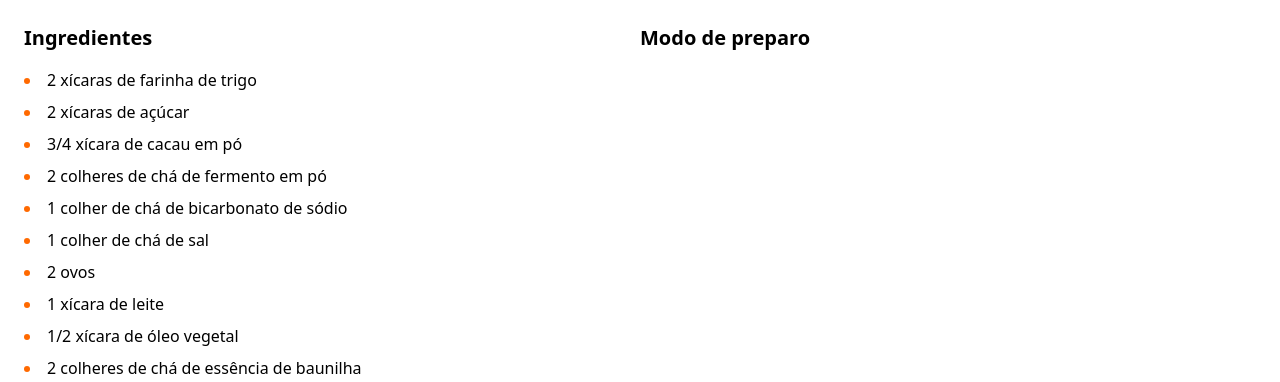
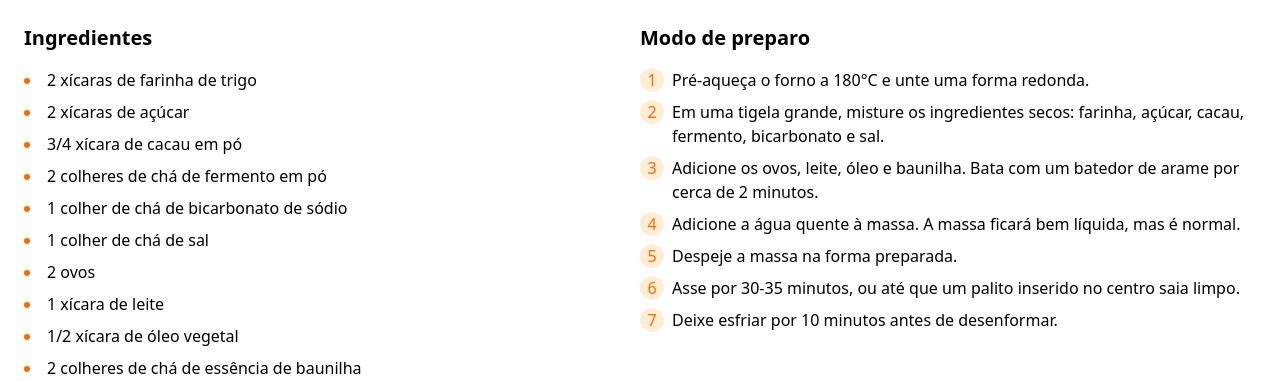
Before and after one commit to enriquemantovani/Site--receitas, a Next.js app: page /receitas/1 in a window 1280 px wide. Shown: the part 693-1075 px from the top of the page. Built offline with nearby package versions, Linux system fonts and the light colour scheme.

Commit message:
feat componentes das instrucoes de preparo

```diff
--- a/src/app/receitas/[id]/page.tsx
+++ b/src/app/receitas/[id]/page.tsx
@@ -1,4 +1,5 @@
 import InfoPill from "@/components/InfoPill";
+import PreparationStep from "@/components/PreparationStep";
 import { recipes } from "@/lib/data";
 import { ChevronLeft } from "lucide-react";
 import Image from "next/image";
@@ -22,7 +23,7 @@
     return (
         <main className="flex-grow py-8">
             <div className="container mx-auto ">
-                <Link className="flex text-orange-500 hover:text-orange-700 mb-6" href="receitas">
+                <Link className="flex text-orange-500 hover:text-orange-700 mb-6" href="/receitas">
                 <ChevronLeft />
                     Voltar para receitas
                 </Link>
@@ -61,7 +62,7 @@
                             <h2 className="text-xl font-bold mb-4">Ingredientes</h2>
                             <ul className="list-disc list-inside space-y-2">
                                 {recipe.ingredients.map((ingredient) => (
-                                    <li className="marker:text-orange-500">{ingredient}</li>
+                                    <li key={ingredient} className="marker:text-orange-500">{ingredient}</li>
                                 ))}
                             </ul>
                         </div>
@@ -69,7 +70,11 @@
                             {/*coluna do preparo */}
                             <div>
                                 <h2 className="text-xl font-bold mb-4">Modo de preparo</h2>
-                                {/*TODO: componente de passo de preparo */}
+                                <ol className="space-y-2">
+                                    {recipe.instructions.map((instruction, index) => (
+                                        <PreparationStep key={instruction} index={index + 1} description={instruction}/>
+                                    ))}
+                                </ol>
                             </div>
                         </div>
                     </div>
--- /dev/null
+++ b/src/components/PreparationStep/index.tsx
@@ -0,0 +1,13 @@
+interface PreparationStepProps{
+    index: number;
+    description: string;
+}
+export default function PreparationStep({index, description}: PreparationStepProps){
+    return(
+        <li className="flex gap-2">
+            <span className="flex justify-center items-center bg-orange-100 w-6 h-6 rounded-full text-orange-500 flex-shrink-0">{index}</span>
+            <p>{description}</p>
+        </li>
+    )
+
+}
```
